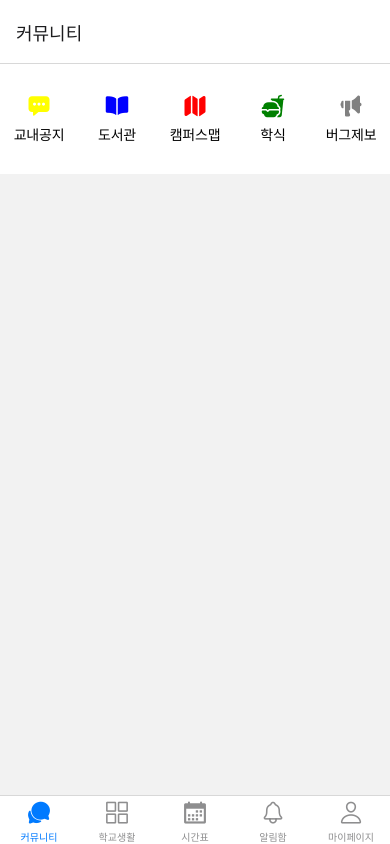
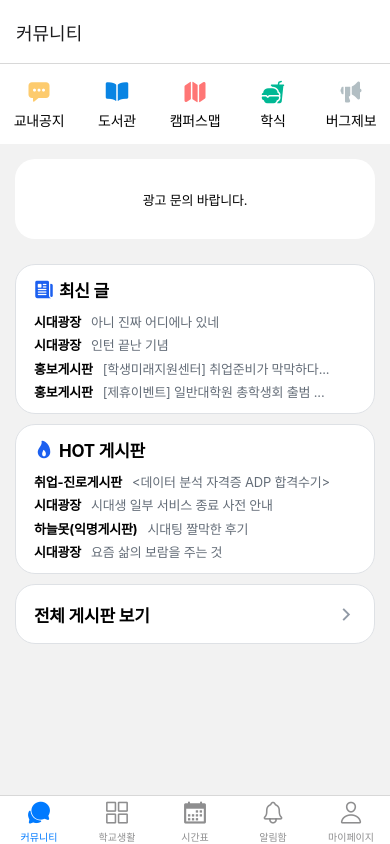
Before and after one commit to soeun2537/UoslIfeCloneCoding, a React Native app: screen / in a window 390 px wide. Built offline with nearby package versions, Linux system fonts and the light colour scheme.

Commit message:
feat: 커뮤니티 페이지 수정

```diff
--- a/screens/Community/Community.tsx
+++ b/screens/Community/Community.tsx
@@ -1,21 +1,58 @@
 import React from "react";
-import { Ionicons } from "@expo/vector-icons";
 import styled from "styled-components/native";
-import { View, Text, TouchableOpacity } from "react-native";
+import { Text, ScrollView } from "react-native";
 import CommunityBtn from "./CommunityBtn";
+import CommunityPost from "./CommunityPost";
+import CommunityBanner from "./CommunityBanner";
+import CommunityEntirePost from "./CommunityEntirePost";
 
-const BtnComponent = styled.View`
-  flex: 0.15;
+const Container = styled.View`
+  flex: 1;
+  flex-direction: column;
+`;
+
+const BtnWrapper = styled.View`
+  height: 80px;
   flex-direction: row;
 `;
 
 const Community = () => (
-  <BtnComponent>
-    <CommunityBtn name="chatbox-ellipses" color="yellow" text="교내공지"/>
-    <CommunityBtn name="book" color="blue" text="도서관"/>
-    <CommunityBtn name="map" color="red" text="캠퍼스맵"/>
-    <CommunityBtn name="fast-food" color="green" text="학식"/>
-    <CommunityBtn name="megaphone" color="grey" text="버그제보"/>
-  </BtnComponent>
+  <Container>
+    <ScrollView showsVerticalScrollIndicator={false}>
+      <BtnWrapper>
+        <CommunityBtn name="chatbox-ellipses" color="#fdcb6e" text="교내공지" />
+        <CommunityBtn name="book" color="#0984e3" text="도서관" />
+        <CommunityBtn name="map" color="#ff7675" text="캠퍼스맵" />
+        <CommunityBtn name="fast-food" color="#00b894" text="학식" />
+        <CommunityBtn name="megaphone" color="#b2bec3" text="버그제보" />
+      </BtnWrapper>
+      <CommunityBanner text="광고 문의 바랍니다." />
+      <CommunityPost
+        iconName="newspaper"
+        titleText="최신 글"
+        postText1="시대광장"
+        contentText1="아니 진짜 어디에나 있네"
+        postText2="시대광장"
+        contentText2="인턴 끝난 기념"
+        postText3="홍보게시판"
+        contentText3="[학생미래지원센터] 취업준비가 막막하다..."
+        postText4="홍보게시판"
+        contentText4="[제휴이벤트] 일반대학원 총학생회 출범 ..."
+      />
+      <CommunityPost
+        iconName="flame"
+        titleText="HOT 게시판"
+        postText1="취업-진로게시판"
+        contentText1="<데이터 분석 자격증 ADP 합격수기>"
+        postText2="시대광장"
+        contentText2="시대생 일부 서비스 종료 사전 안내"
+        postText3="하늘못(익명게시판)"
+        contentText3="시대팅 짤막한 후기"
+        postText4="시대광장"
+        contentText4="요즘 삶의 보람을 주는 것"
+      />
+      <CommunityEntirePost text="전체 게시판 보기" />
+    </ScrollView>
+  </Container>
 );
 export default Community;
```
Also changed, not shown: 1 other file (tests, documents, lock files or other folders).
